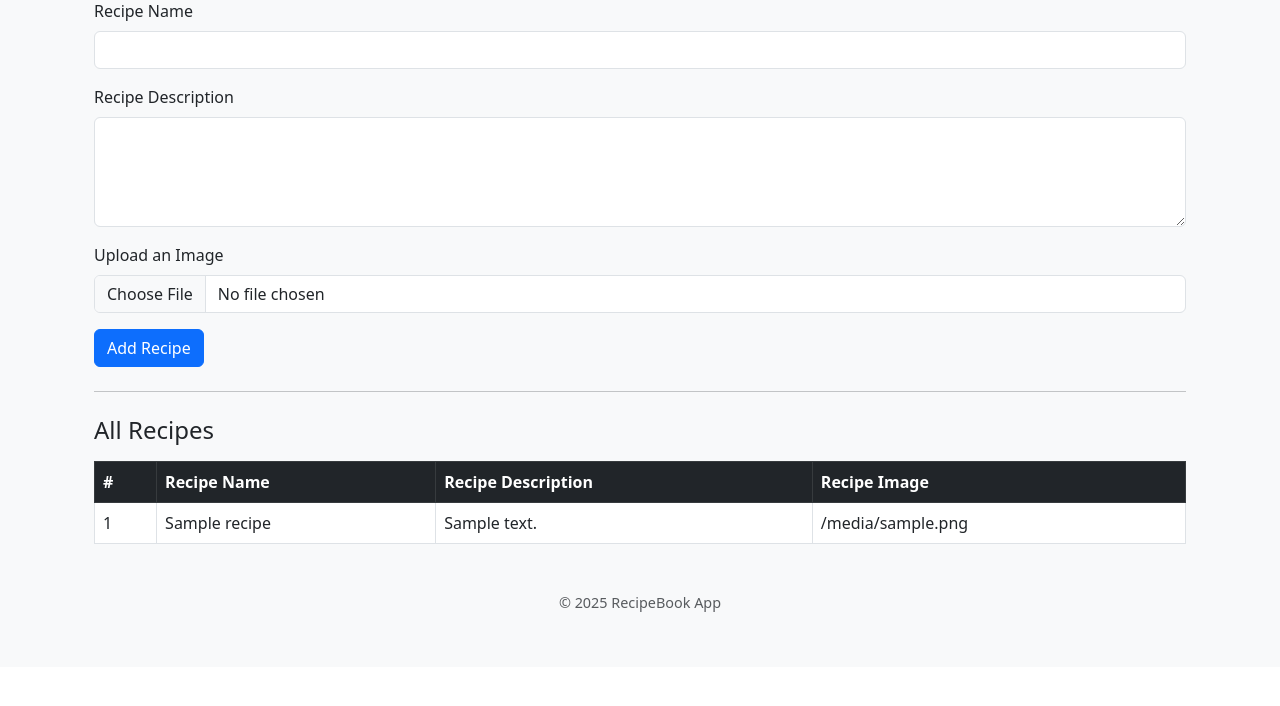
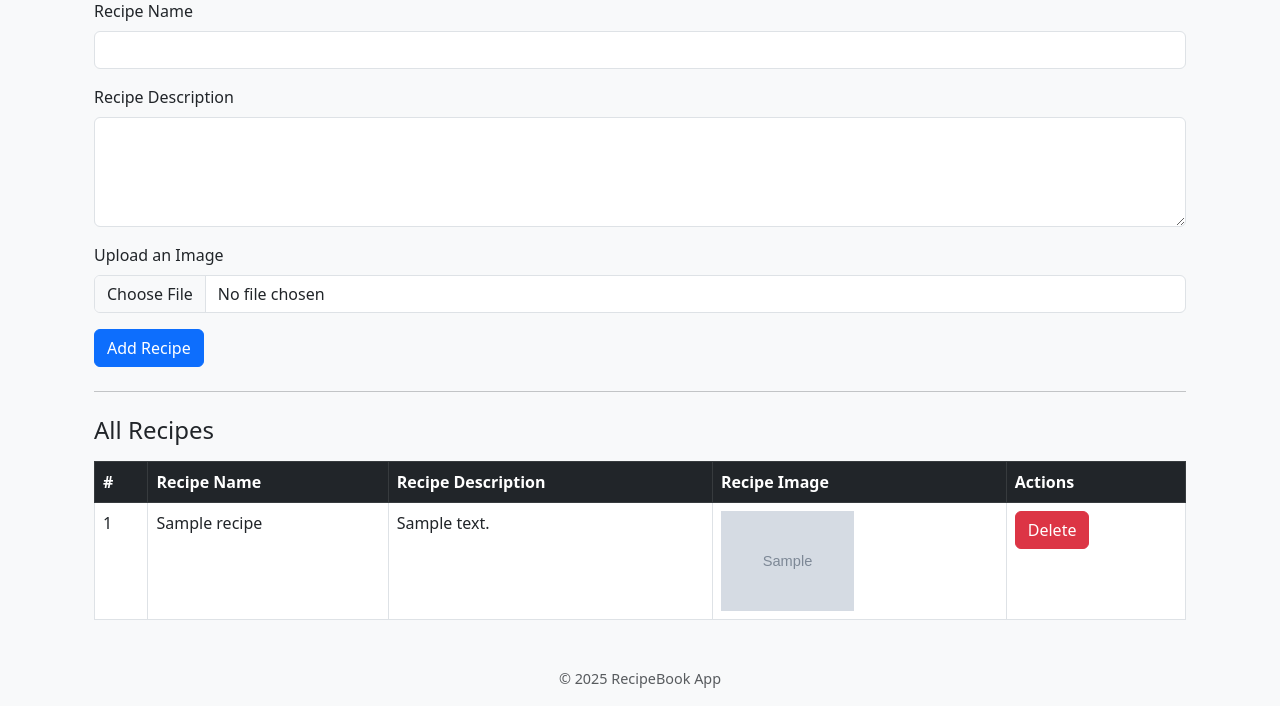
Before and after one commit to shafi275/CookingReceipe, a Django app: template receipe/vege/templates/receipes.html in a window 1280 px wide. Shown: the part 133-839 px from the top of the page. Before the commit the page ends 745 px from the top, so only its background shows below. Run offline with Django 3.2, Linux system fonts and the light colour scheme; the template is opened without the code that fills it: most values are stand-ins (such as "Sample title", 1, 10 or a date in 2020); grey boxes marked "Sample" are stand-in pictures.

Commit message:
working with static and media files

```diff
--- a/receipe/vege/templates/receipes.html
+++ b/receipe/vege/templates/receipes.html
@@ -34,6 +34,7 @@
         <th>Recipe Name</th>
         <th>Recipe Description</th>
         <th>Recipe Image</th>
+        <th>Actions</th>
       </tr>
     </thead>
     <tbody>
@@ -42,8 +43,8 @@
         <td>{{ forloop.counter }}</td>
         <td>{{ recipe.receipe_name }}</td>
         <td>{{ recipe.receipe_desc }}</td>
-        <td>{{ recipe.receipe_image }}</td>
-
+        <td><img src="{{ recipe.receipe_image.url }}" style="height:100px;"></td>
+        <td><a href="/delete_recipe/{{recipe.id}}/" class ="btn btn-danger">Delete</a></td>
       </tr>
       {% endfor %}
     </tbody>
--- a/receipe/vege/views.py
+++ b/receipe/vege/views.py
@@ -18,3 +18,7 @@ def receipes(request):
     queryset = Receipe.objects.all()
     context = {'recipes': queryset}
     return render(request, 'receipes.html', context)
+def delete_recipe(request,id):
+    queryset=Receipe.objects.get(id=id)
+    queryset.delete()
+    return redirect('/recipes/')
```
Also changed, not shown: receipe/receipe/settings.py (+8 -0 lines), receipe/receipe/urls.py (+7 -1 lines), receipe/db.sqlite3, receipe/public/static/photo/4537368-2000-5d29dc0518c64986b78c804e32965fd5.webp (added), receipe/public/static/photo/4537368-2000-5d29dc0518c64986b78c804e32965fd5_SW9CWRB.webp (added).
